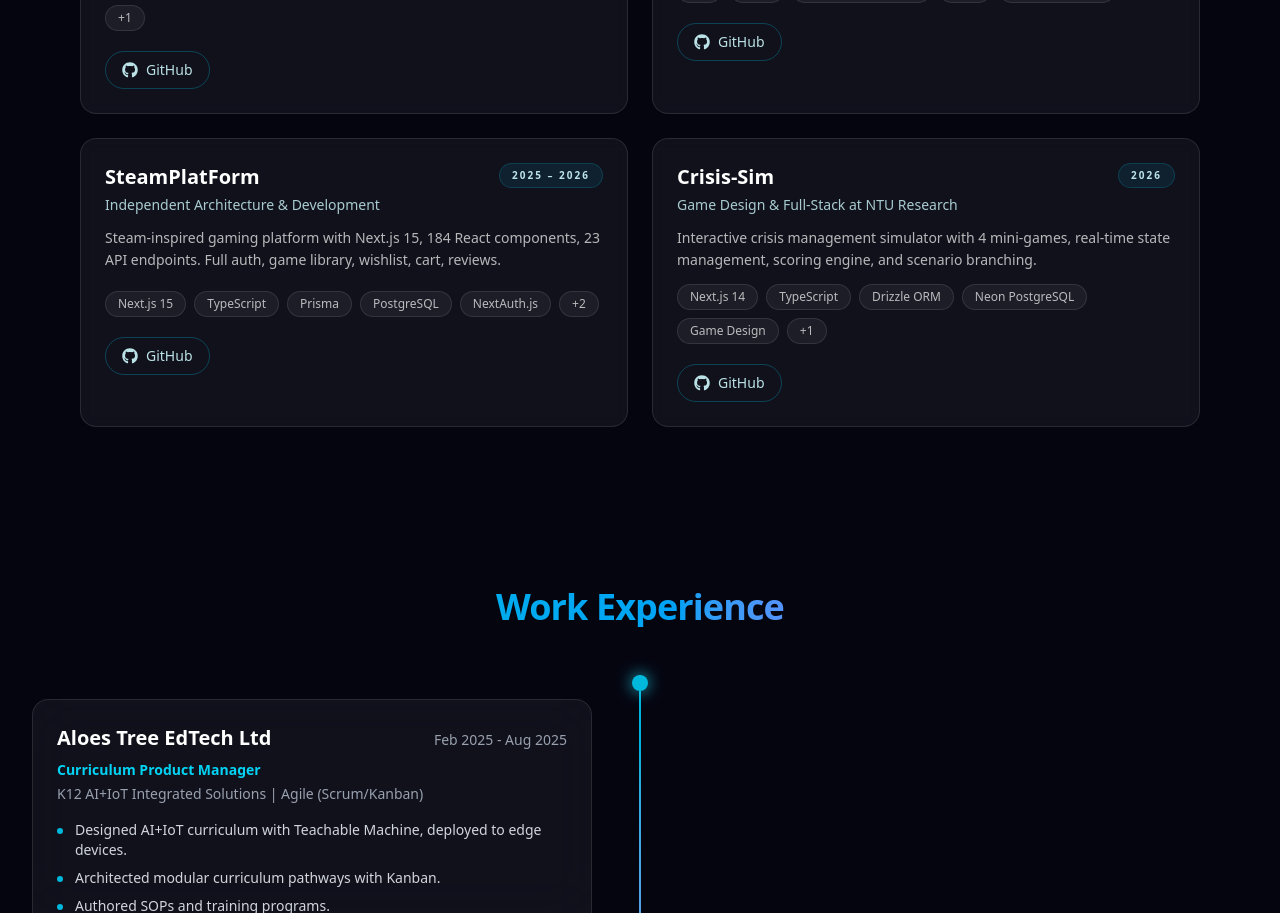
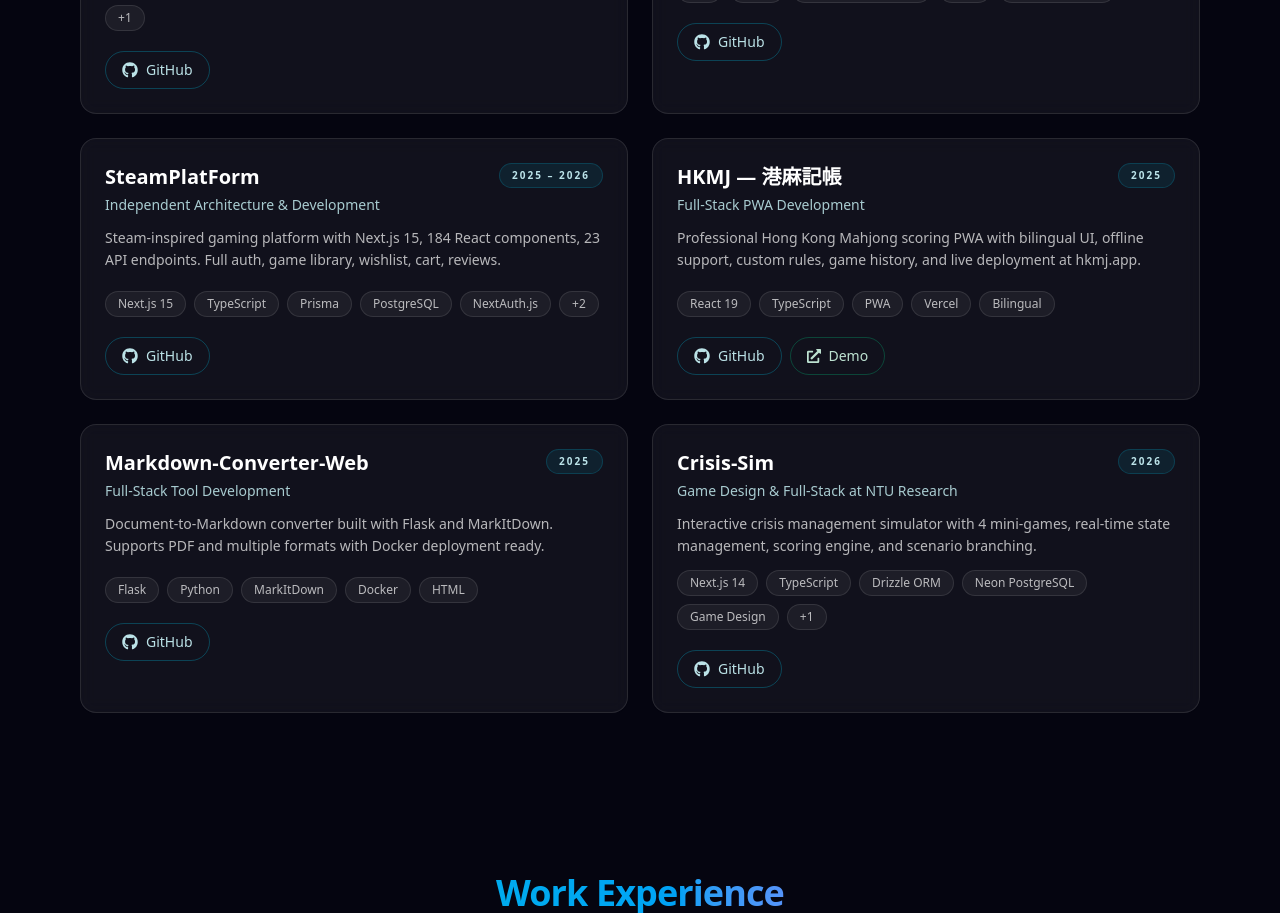
Before and after one commit to Kenneth0416/mycv, a Next.js app: page / in a window 1280 px wide. Shown: the part 2260-3173 px from the top of the page. Built offline with nearby package versions, Linux system fonts and the light colour scheme.

Commit message:
feat: add HKMJ and Markdown-Converter-Web projects
- Add HKMJ (Hong Kong Mahjong scoring PWA) with demo link
- Add Markdown-Converter-Web (Flask document converter)
- Add FaExternalLinkAlt icon for demo buttons

```diff
--- a/src/components/Projects.tsx
+++ b/src/components/Projects.tsx
@@ -1,7 +1,7 @@
 "use client";
 
 import { motion } from "framer-motion";
-import { FaGithub } from "react-icons/fa";
+import { FaGithub, FaExternalLinkAlt } from "react-icons/fa";
 import TiltCard from "./TiltCard";
 import TextScramble from "./TextScramble";
 
@@ -40,6 +40,25 @@ const projects = [
       "Vercel",
     ],
     github: "https://github.com/Kenneth0416/SteamPlatForm",
+  },
+  {
+    title: "HKMJ — 港麻記帳",
+    date: "2025",
+    role: "Full-Stack PWA Development",
+    description:
+      "Professional Hong Kong Mahjong scoring PWA with bilingual UI, offline support, custom rules, game history, and live deployment at hkmj.app.",
+    tags: ["React 19", "TypeScript", "PWA", "Vercel", "Bilingual"],
+    github: "https://github.com/Kenneth0416/HKMJ",
+    demo: "https://hkmj.app",
+  },
+  {
+    title: "Markdown-Converter-Web",
+    date: "2025",
+    role: "Full-Stack Tool Development",
+    description:
+      "Document-to-Markdown converter built with Flask and MarkItDown. Supports PDF and multiple formats with Docker deployment ready.",
+    tags: ["Flask", "Python", "MarkItDown", "Docker", "HTML"],
+    github: "https://github.com/Kenneth0416/Markdown-Converter-Web",
   },
   {
     title: "Crisis-Sim",
@@ -130,8 +149,9 @@ export default function Projects() {
                     )}
                   </div>
                 </div>
+                <div className="mt-2 flex flex-wrap gap-2">
                   <a
-                  className="mt-2 inline-flex items-center gap-2 rounded-full border border-cyan-500/30 px-4 py-2 text-sm font-medium text-cyan-100/90 transition-colors hover:bg-cyan-500/10 hover:text-cyan-50 w-fit"
+                    className="inline-flex items-center gap-2 rounded-full border border-cyan-500/30 px-4 py-2 text-sm font-medium text-cyan-100/90 transition-colors hover:bg-cyan-500/10 hover:text-cyan-50"
                     href={project.github}
                     target="_blank"
                     rel="noopener noreferrer"
@@ -140,6 +160,19 @@ export default function Projects() {
                     <FaGithub className="text-base" />
                     <span>GitHub</span>
                   </a>
+                  {"demo" in project && project.demo && (
+                    <a
+                      className="inline-flex items-center gap-2 rounded-full border border-emerald-500/30 px-4 py-2 text-sm font-medium text-emerald-100/90 transition-colors hover:bg-emerald-500/10 hover:text-emerald-50"
+                      href={project.demo}
+                      target="_blank"
+                      rel="noopener noreferrer"
+                      aria-label={`View ${project.title} demo`}
+                    >
+                      <FaExternalLinkAlt className="text-sm" />
+                      <span>Demo</span>
+                    </a>
+                  )}
+                </div>
               </div>
             </TiltCard>
           </motion.article>
```
Lines whose indentation alone changed are shown as unchanged.
